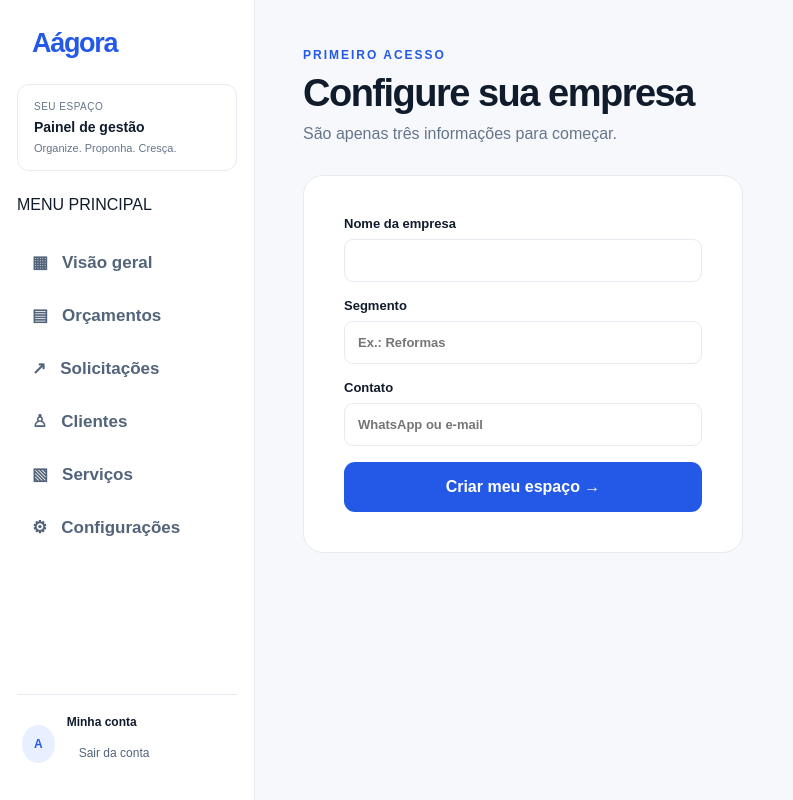
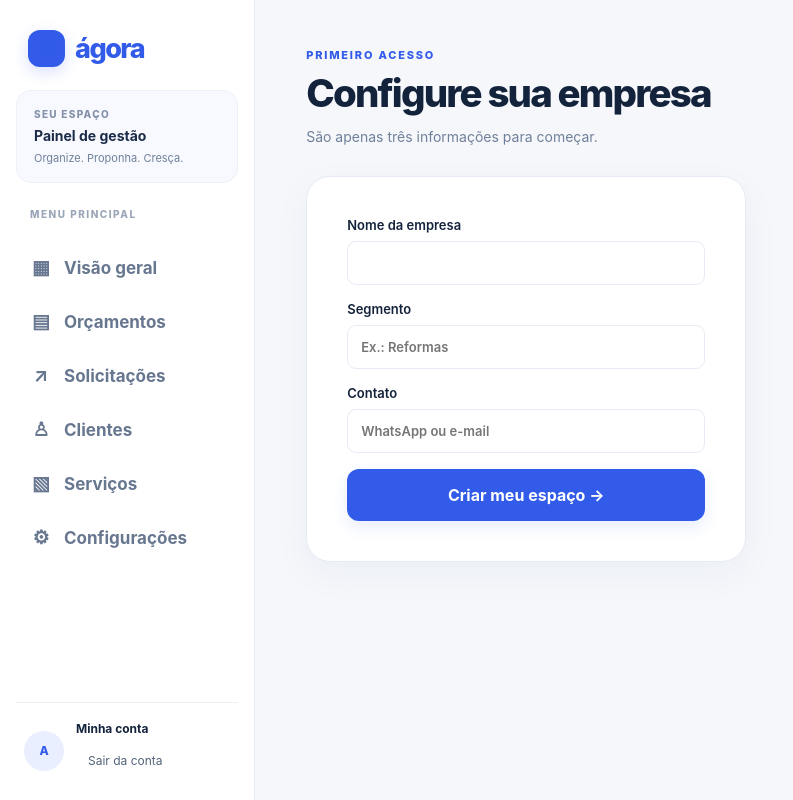
Before and after one commit to joeloliveira123/agora-saas, a Next.js app: page /app/configurar in a window 1280 px wide. Shown: the whole page, without its empty margins (0-793 px from the left). Built offline with nearby package versions, Linux system fonts and the light colour scheme; no server answers; the database is empty; sample sign-in values are in the browser's storage.

Commit message:
design: apply Agora premium visual system across website and app

```diff
--- a/src/app/globals.css
+++ b/src/app/globals.css
@@ -55,3 +55,61 @@
  .app-shell>.sidebar{width:72px}
  .app-shell>.app-main{margin-left:72px;width:calc(100% - 72px)}
 }
+
+
+/* ÁGORA DESIGN SYSTEM v1 — clarity, confidence, momentum */
+:root{--ink:#14233c;--muted:#70809a;--line:#e6ebf4;--blue:#315be8;--bg:#f5f7fb;--navy:#101e3a;--surface:#fff;--radius:18px;--shadow:0 12px 38px rgba(21,40,82,.045)}
+body{font-family:Inter,ui-sans-serif,system-ui,-apple-system,BlinkMacSystemFont,"Segoe UI",sans-serif;background:var(--bg);-webkit-font-smoothing:antialiased}
+::selection{background:#dbe5ff;color:#152c65}
+:focus-visible{outline:3px solid #91adff;outline-offset:3px}
+.brand{display:inline-flex;align-items:center;gap:10px;letter-spacing:-1.2px;font-weight:800;color:var(--navy)}
+.brand-symbol{display:inline-grid;place-items:center;flex:none;width:37px;height:37px;border-radius:12px;background:var(--blue);color:#fff;font-size:23px;font-weight:800;letter-spacing:-2px;box-shadow:0 5px 15px #315be82e}
+.brand-word{font-size:27px;letter-spacing:-1.5px}
+.btn{border-radius:12px;box-shadow:0 6px 16px #315be81c;transition:transform .18s,background .18s,box-shadow .18s}
+.btn:hover{transform:translateY(-2px);background:#244bcf;box-shadow:0 10px 22px #315be82b}
+.btn.ghost:hover{background:#e5edff}.btn.light:hover{background:#eef3ff}
+.sidebar{background:#fff;border-right:1px solid var(--line);padding:30px 16px 20px;gap:23px}
+.sidebar .brand{padding:0 12px}
+.sidebar .workspace{background:#f7f9fe;border-color:#edf0f8;border-radius:15px;padding:17px}
+.sidebar .workspace small{font-weight:800;color:#8491a8;letter-spacing:1.3px}
+.sidebar .workspace strong{font-size:14px;color:#1c2b48}
+.sidebar .workspace span{font-size:11px}
+.nav-caption{font-size:10px;font-weight:800;letter-spacing:1.5px;color:#9ba6b8;padding:2px 14px 0}
+.sidebar nav{gap:5px}
+.sidebar nav a{display:flex;align-items:center;gap:12px;padding:13px 14px;border-radius:12px;font-size:13px;font-weight:650;color:#687790;transition:background .16s,color .16s}
+.sidebar nav a .nav-icon{display:inline-grid;place-items:center;width:22px;flex:none;font-size:19px;margin:0}
+.sidebar nav a:hover{background:#f2f5fd;color:#315be8}
+.sidebar nav a.active{background:#ebf0ff;color:#254fd7;box-shadow:inset 3px 0 0 #315be8}
+.sidebar-bottom{border-top-color:#edf0f6;padding:18px 8px 0}
+.avatar{width:40px;height:40px;display:grid;place-items:center;padding:0;background:#e9efff;color:#315be8}
+.app-main{padding:48px clamp(22px,4vw,64px) 72px;max-width:none}
+.page-head{margin-bottom:28px}.page-head h1{font-size:clamp(30px,3vw,42px);font-weight:780;letter-spacing:-1.8px;margin:8px 0 10px}
+.page-head p{font-size:14px;line-height:1.6}
+.eyebrow{font-size:11px;letter-spacing:1.8px;font-weight:800}
+.metric,.table-card,.data-form,.tracking-metric,.card,.auth-card{border-color:var(--line);box-shadow:var(--shadow)}
+.metric{border-radius:18px;padding:24px;gap:14px;min-height:154px;position:relative;overflow:hidden}
+.metric::before{content:"";position:absolute;inset:0 0 auto;height:3px;background:linear-gradient(90deg,#315be8,#8db3ff);opacity:.75}
+.metric span{font-size:12px;font-weight:650;color:#70809a}.metric strong{font-size:32px;letter-spacing:-1.3px;color:#172a4c}
+.metric small{font-size:11px;line-height:1.5}
+.table-card{border-radius:20px}.table-title{padding:25px 28px}.table-title h2{font-size:18px;letter-spacing:-.5px}
+th{background:#f9faff;color:#8490a4;font-size:11px;text-transform:uppercase;letter-spacing:.55px}
+td{color:#3e4d67}tbody tr:hover{background:#fafbff}
+.pill{background:#eaf0ff;color:#3157c5;font-weight:700}
+.data-form{border-radius:20px;padding:30px}.data-form input,.data-form select,.quote-item input,.quote-item select,table select,.tracking-toolbar input,.tracking-toolbar select{border-color:#dce4f1;border-radius:11px;min-height:42px;transition:border-color .15s,box-shadow .15s}
+.data-form input:focus,.data-form select:focus,.quote-item input:focus,.tracking-toolbar input:focus{outline:none;border-color:#7393f4;box-shadow:0 0 0 3px #315be818}
+.tracking-metric{border-radius:16px;transition:transform .15s,border-color .15s}
+.tracking-metric:hover{transform:translateY(-2px);border-color:#b5c5f7}
+.tracking-tabs button{transition:color .15s}.tracking-dialog{border:1px solid #edf0f6;box-shadow:0 28px 90px #101e3a30}
+.auth{background:radial-gradient(ellipse at 50% 0%,#e4ebff,transparent 58%),#f5f7fb}.auth-card{border-radius:24px}
+.topbar{max-width:1400px;height:88px}.topbar nav a:not(.btn):hover{color:var(--blue)}
+.hero{background:radial-gradient(ellipse at 52% 0%,#e7eeff,transparent 56%),#fff;padding:115px 24px 100px}
+.hero h1{color:#132545;font-weight:800;letter-spacing:-3.5px}
+.hero p{max-width:680px}.hero .eyebrow{display:inline-flex;background:#edf2ff;padding:10px 15px;border-radius:99px}
+.section{max-width:1260px}.section h2{color:#152744}
+.card{border-radius:22px;transition:transform .2s,box-shadow .2s}.card:hover{transform:translateY(-4px);box-shadow:0 20px 45px #14285012}
+.banner{background:linear-gradient(125deg,#13274e,#1b3c82)}
+.brand-guide{display:flex;align-items:center;gap:14px;margin:0 0 25px;font-size:12px;color:#7887a0}
+.brand-guide .brand-guide-line{width:32px;height:1px;background:#b7c5dd}
+@media(max-width:1050px){.app-main{padding:30px 24px 60px}}
+@media(max-width:720px){.sidebar{padding:20px 8px}.sidebar .brand{padding:0;justify-content:center}.sidebar .brand-word,.sidebar .workspace,.sidebar .nav-caption,.sidebar .nav-label,.sidebar-bottom{display:none}.sidebar nav a{justify-content:center;padding:13px 5px;font-size:0}.sidebar nav a .nav-icon{font-size:22px}.sidebar nav a.active{box-shadow:inset 3px 0 0 #315be8}.app-main{padding:25px 15px 55px}.metric{padding:16px;min-height:130px}.metric strong{font-size:23px}.table-title{padding:20px}}
+@media(prefers-reduced-motion:reduce){*,*::before,*::after{scroll-behavior:auto!important;transition:none!important}}
```
